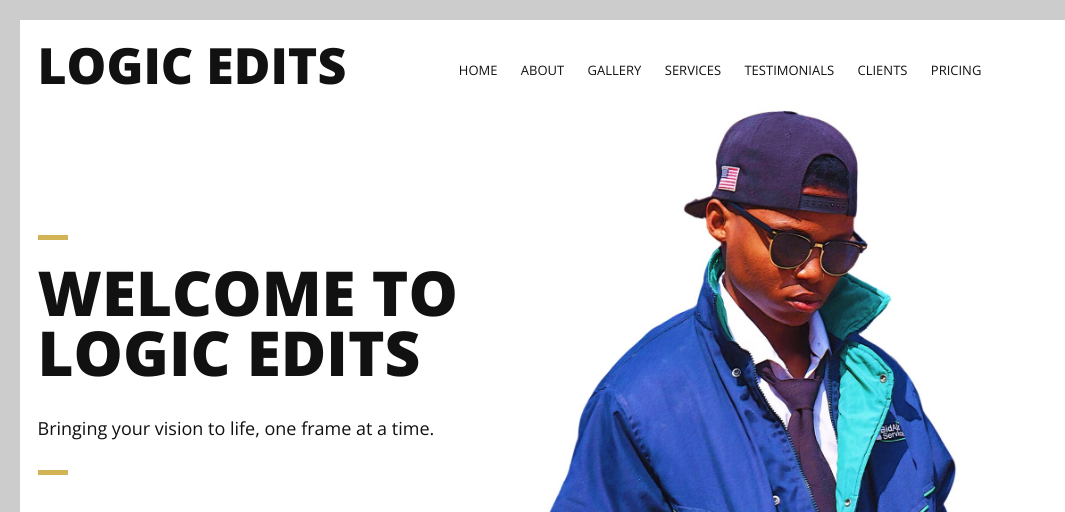
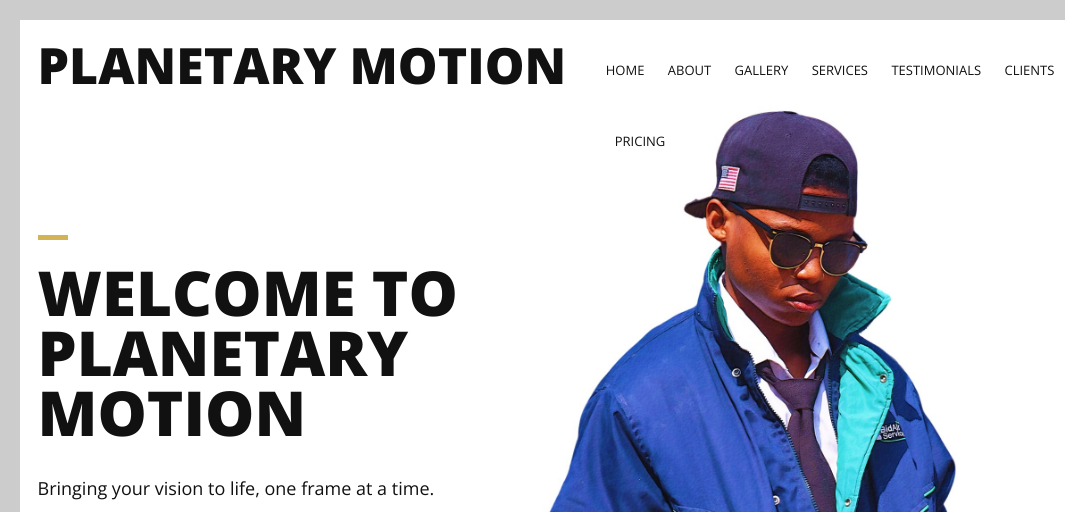
Before and after one commit to LOGICTUMELO/LOGIC-EDITS, a plain HTML site: page index.html in a window 1280 px wide. Shown: the top 512 px of the page, 0-1065 px from the left. Drawn offline with nearby package versions, Linux system fonts and the light colour scheme.

Commit message:
Update index.html

```diff
--- a/index.html
+++ b/index.html
@@ -4,7 +4,7 @@
     <meta charset="UTF-8">
 
     <!--Page Title-->
-    <title>LOGIC EDITS</title>
+    <title>PLANETARY MOTION</title>
 
     <!--Meta Keywords and Description-->
     <meta name="keywords" content="">
@@ -59,7 +59,7 @@
                     <div id="logo">
 
                         <!--Logo that is shown on the banner-->
-                   <h1>LOGIC EDITS</h1>
+                   <h1>PLANETARY MOTION</h1>
                         <!--End of Banner Logo-->
 
                         <!--The Logo that is shown on the sticky Navigation Bar-->
@@ -143,7 +143,7 @@
             <div class="col-38">
 
                 <div class="section-heading">
-                    <h1>WELCOME TO LOGIC EDITS</h1>
+                    <h1>WELCOME TO PLANETARY MOTION</h1>
                     <h2>Bringing your vision to life, one frame at a time.</h2>
                 </div>
 
```
